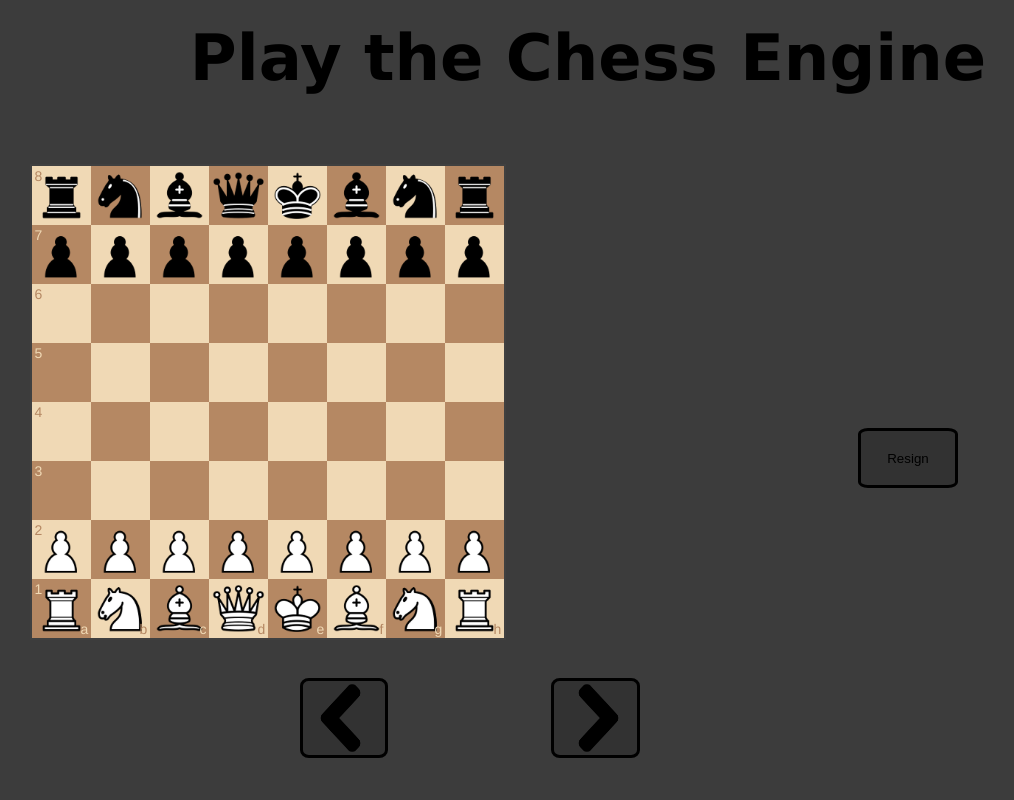
After one commit to vegardhaneberg/ChessAI, a Flask app: template templates/game.html in a window 1280 px wide. The commit adds this page. Shown: the whole page, without its empty margins (52-1066 px from the left). Run offline with Flask 2, Linux system fonts and the light colour scheme; the template is opened without the code that fills it, so the values that code supplies are empty.

Commit message:
possible to drag pieces on /game url and play a game vs the computer

```diff
--- /dev/null
+++ b/templates/game.html
@@ -0,0 +1,123 @@
+<!DOCTYPE html>
+<head>
+
+	<link rel="stylesheet" href="static/css/chessboard-0.3.0.css"/>
+    <script src="static/js/chessboard-0.3.0.js"></script>
+    <script src="https://code.jquery.com/jquery-1.12.4.min.js"></script>
+	<script src="static/js/chess.js"></script>
+
+	<style>
+		html, body {
+			width: 100%;
+			height: 100%;
+			margin: 0;
+			padding: 0;
+			background-color: rgb(60, 60, 60);
+		}
+
+		grid-container {
+			width: 100%;
+			height: 100%;
+  			display: inline-grid;
+  			grid-template-rows: 14.5% 84.5% ;
+  			grid-template-columns: 49.5% 49.5%;
+			grid-gap: 0.5% ;
+			justify-content: center;
+		}
+		grid-item {
+			display: flex;
+			justify-content: center;
+  			align-items: center;
+			font-size: 3em;
+		}
+		#chessboard {
+			width: 75%;
+		}
+		.flex-vertical-container {
+			display: flex;
+			flex-flow: column;
+			justify-content: space-evenly;
+			align-items: center;
+			padding: 0;
+			margin: 0;
+			border: 0;
+			height: 100%;
+			width: 100%;
+		}
+		.flex-horizontal-container {
+			display: flex;
+			flex-flow: row;
+			justify-content: space-evenly;
+			align-items: center;
+			height: 10%;
+			width: 10%;
+			padding: 0;
+			margin: 0;
+			border: 0;
+		}
+		.header-div {
+			grid-column: 1 / 3;
+			display: flex;
+			justify-content: center;
+  			align-items: center;
+			font-size: 2em;
+			font-family: 'Ubuntu', 'Lucida Grande', 'Lucida Sans Unicode', 'Geneva', 'Verdana', sans-serif;
+		}
+		.back-button {
+			margin-right: 50%;
+			margin-left: 100%;
+			border-style: solid;
+			border-radius: 10%;
+			border-width: 3px;
+			border-color: solid black;
+			padding: 5% 20% 5% 10%;
+			background-color: rgb(50, 50, 50);
+		}
+		.forward-button {
+			margin-right: 100%;
+			margin-left: 50%;
+			border-style: solid;
+			border-radius: 10%;
+			border-width: 3px;
+			border-color: solid black;
+			padding: 5% 10% 5% 20%;
+			background-color: rgb(50, 50, 50);
+		}
+		#resign-button {
+			height: 60px;
+			width: 100px;
+			border-style: solid;
+			border-color: black;
+			border-radius: 10%;
+			border-width: 3px;
+			background-color: rgb(50, 50, 50);
+		}
+		#loader-image{
+			opacity: 0;
+		}
+	</style>
+</head>
+
+<body>
+	<grid-container>
+		<div class="header-div">
+			<h1>Play the Chess Engine</h1>
+		</div>
+		<grid-item>
+			<div class="flex-vertical-container">
+				<div id="chessboard"></div>
+				<div class="flex-horizontal-container">
+					<img class="back-button" id="backBtn" src="static/img/left.png" height="100%" width="100%">
+					<img id="loader-image" src="static/gif/loader.gif" height="100px" width="100px">
+					<img class="forward-button" id="forwardBtn" src="static/img/right.png" height="100%" width="100%">
+				</div>
+			</div>
+		</grid-item>
+		<grid-item>
+			<div class="flex-vertical-container">
+				<button id="resign-button">Resign</button>
+			</div>
+		</grid-item>
+	</grid-container>
+	<script src="static/js/scripts.js"></script>
+</body>
```
Also changed, not shown: templates/test.html (+70 -27 lines), 1 other file.
